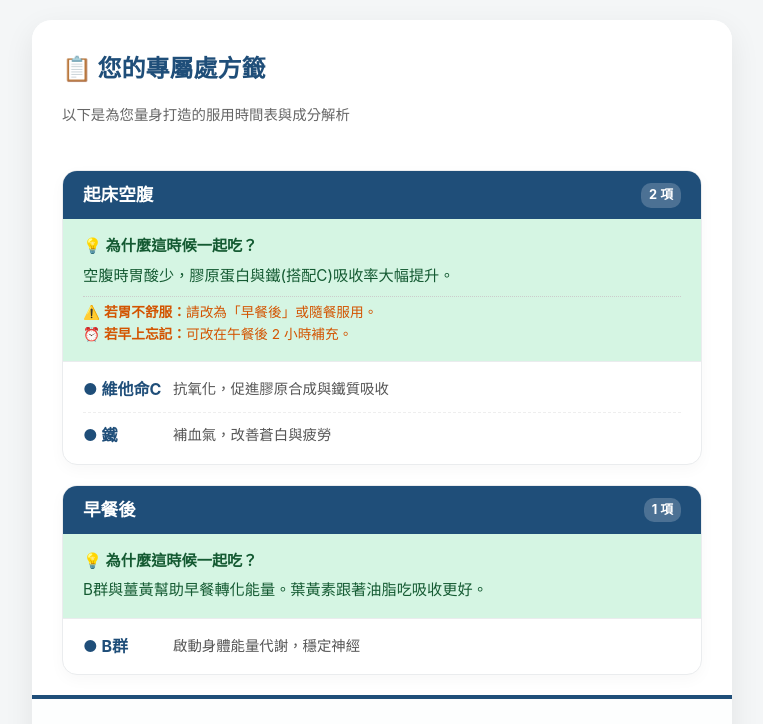
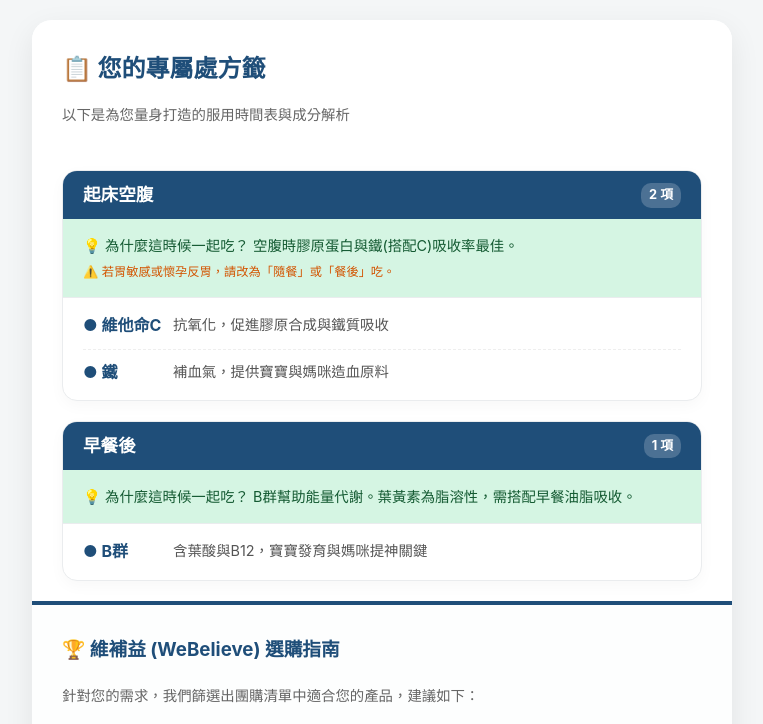
Before and after one commit to rodybambi-leona/health-check, a plain HTML site: page index.html in a window 1280 px wide. Both pictures are taken after a click on the button "查看完整診斷報告 👉". Shown: the top 724 px of the page, without its empty margins (258-1021 px from the left). Drawn offline with Linux system fonts and the light colour scheme.

Commit message:
更新 index.html

```diff
--- a/index.html
+++ b/index.html
@@ -11,9 +11,10 @@
             --primary-light: #EBF5FB; /* 極淺藍背景 */
             --accent-green: #2ECC71; /* 鮮綠 */
             --accent-soft-green: #D5F5E3; /* 淺綠區塊 */
+            --warning-red: #E74C3C;   /* 警示紅 */
+            --mom-pink: #FADBD8;      /* 媽咪粉 */
             --text-dark: #2C3E50;
             --white: #FFFFFF;
-            --warning-orange: #D35400; /* 警示文字顏色 */
         }
 
         body {
@@ -59,7 +60,7 @@
             padding-left: 12px;
         }
 
-        /* 按鈕與選項格線設定 */
+        /* 選項按鈕設定 */
         .option-grid {
             display: grid;
             grid-template-columns: repeat(auto-fill, minmax(150px, 1fr));
@@ -93,6 +94,9 @@
             transform: translateY(-2px);
         }
 
+        /* 特殊選項顏色 (孕婦/素食) */
+        .special-option span { border: 1px dashed var(--primary-dark); background: #fdfdfd; }
+
         select { width: 100%; padding: 12px; border-radius: 8px; border: 1px solid #BDC3C7; font-size: 1rem; background: white; }
 
         .btn-submit {
@@ -107,10 +111,30 @@
         }
         .btn-submit:active { transform: scale(0.98); }
 
-        /* 結果頁樣式 */
+        /* --- 結果頁樣式 --- */
         #result-page { display: none; padding: 0; }
 
         .result-header { padding: 30px 30px 10px 30px; background: var(--white); }
+
+        /* 警示卡片 */
+        .alert-box {
+            margin: 0 30px 20px 30px;
+            padding: 15px;
+            border-radius: 10px;
+            font-size: 0.95rem;
+            display: flex;
+            align-items: flex-start;
+        }
+        .alert-box.mom {
+            background-color: var(--mom-pink);
+            color: #922B21;
+            border: 1px solid #E6B0AA;
+        }
+        .alert-box.normal {
+            background-color: #FEF9E7;
+            color: #7D6608;
+            border: 1px solid #F9E79F;
+        }
 
         .schedule-card {
             margin: 20px 30px;
@@ -133,12 +157,10 @@
         .synergy-box {
             background: var(--accent-soft-green);
             padding: 15px 20px;
-            font-size: 0.95rem;
+            font-size: 0.9rem;
             color: #145A32;
             border-bottom: 1px solid #EAECEE;
         }
-
-        .synergy-title { font-weight: bold; margin-bottom: 5px; display: block; }
 
         .item-list { padding: 15px 20px; }
 
@@ -220,6 +242,16 @@
 
             <div class="question-block">
                 <label class="q-title">3. 您最近的困擾或狀態 (可複選)</label>
+                <div class="option-grid" style="margin-bottom:15px;">
+                     <label class="option-btn special-option">
+                        <input type="checkbox" value="pregnancy">
+                        <span style="color:#C0392B;">🤰 孕期/哺乳媽咪</span>
+                    </label>
+                    <label class="option-btn special-option">
+                        <input type="checkbox" value="vegetarian">
+                        <span style="color:#1E8449;">🥬 素食者</span>
+                    </label>
+                </div>
                 <div class="option-grid" id="symptoms-container">
                     </div>
             </div>
@@ -233,6 +265,8 @@
             <h2 style="color:var(--primary-dark); margin:0;">📋 您的專屬處方籤</h2>
             <p style="color:#666; font-size:0.9rem;">以下是為您量身打造的服用時間表與成分解析</p>
         </div>
+
+        <div id="alert-section"></div>
 
         <div id="schedule-list"></div>
 
@@ -281,57 +315,58 @@
 
     // 成分詳細功效
     const ingredientInfo = {
-        'B群': '啟動身體能量代謝，穩定神經',
+        'B群': '含葉酸與B12，寶寶發育與媽咪提神關鍵',
         '維他命C': '抗氧化，促進膠原合成與鐵質吸收',
-        '鐵': '補血氣，改善蒼白與疲勞',
-        '膠原蛋白': '支撐皮膚彈性，保水',
-        '益生菌': '調整腸道菌叢，改善口腔氣味與排便',
-        '薑黃': '加強代謝，減少身體慢性發炎',
-        '葉黃素': '過濾藍光，保護黃斑部',
-        '生物素': '頭髮與指甲的關鍵原料',
-        '鈣': '穩定神經，預防骨質流失',
-        '鎂': '天然放鬆劑，改善睡眠與情緒',
-        '魚油': '抗發炎(紅腫痘)，保護心血管',
-        '鋅': '修復黏膜與皮膚，控制油脂',
-        'Q10': '心臟動力來源，提升活力',
-        '肌酸': '提升肌肉爆發力與含水量',
-        '蛋白質': '修復肌肉，避免代謝下降',
-        'GABA': '抑制過度興奮神經，助眠',
-        '穀胱甘肽': '強力抗氧化，亮白護肝'
+        '鐵': '補血氣，提供寶寶與媽咪造血原料',
+        '膠原蛋白': '預防妊娠紋，支撐肚皮彈性',
+        '益生菌': '建立寶寶免疫基礎，改善媽咪便秘',
+        '薑黃': '加強代謝 (⚠️孕期請避開，產後可適量)',
+        '葉黃素': '過濾藍光，保護媽咪視力',
+        '生物素': '產後落髮救星',
+        '鈣': '一人吃兩人補，預防抽筋與骨質流失',
+        '鎂': '天然放鬆劑，改善睡眠與肌肉緊繃',
+        '魚油': '補充DHA幫助寶寶腦部發育',
+        '鋅': '修復黏膜，產後傷口癒合',
+        'Q10': '心臟動力 (⚠️孕期/哺乳暫停)',
+        '肌酸': '肌肉爆發力 (⚠️孕期/哺乳暫停)',
+        '蛋白質': '修復組織，乳汁分泌原料',
+        'GABA': '抑制神經興奮，助眠',
+        '穀胱甘肽': '美白 (⚠️孕期/哺乳暫停)'
     };
 
-    // 時間段組合說明 (已加入胃不適與補吃提醒)
+    // 時間段組合說明
     const timeSlotSynergy = {
         '起床空腹': {
             title: '☀️ 開啟吸收的黃金期',
             desc: `
-                空腹時胃酸少，膠原蛋白與鐵(搭配C)吸收率大幅提升。<br>
-                <div style="margin-top:8px; font-size:0.9em; color:#D35400; border-top:1px dotted #ccc; padding-top:5px;">
-                    ⚠️ <b>若胃不舒服：</b>請改為「早餐後」或隨餐服用。<br>
-                    ⏰ <b>若早上忘記：</b>可改在午餐後 2 小時補充。
+                空腹時膠原蛋白與鐵(搭配C)吸收率最佳。<br>
+                <div style="margin-top:5px; font-size:0.85em; color:#D35400;">
+                    ⚠️ 若胃敏感或懷孕反胃，請改為「隨餐」或「餐後」吃。
                 </div>
             `
         },
         '早餐後': {
             title: '🚀 啟動一日能量',
-            desc: 'B群與薑黃幫助早餐轉化能量。葉黃素跟著油脂吃吸收更好。'
+            desc: 'B群幫助能量代謝。葉黃素為脂溶性，需搭配早餐油脂吸收。'
         },
         '午餐後': {
-            title: '🛡️ 強化防護與抗炎',
-            desc: '鈣片移到午餐避開鐵劑競爭。魚油隨餐吃，幫助下午專注抗炎。'
+            title: '🛡️ 強化防護',
+            desc: '鈣片移至午餐以避開早餐的鐵劑。魚油隨餐吃吸收最好。'
         },
         '運動前後': {
-            title: '💪 肌肉修復黃金窗',
-            desc: '肌酸與蛋白質即時回補肌肉損耗。'
+            title: '💪 修復黃金窗',
+            desc: '蛋白質即時回補肌肉與體力損耗。'
         },
         '睡前': {
-            title: '🌙 神經放鬆與修復',
-            desc: '鎂與GABA關閉緊繃神經。肝臟排毒期適合穀胱甘肽。'
+            title: '🌙 放鬆與修復',
+            desc: '鎂幫助神經放鬆。益生菌睡前空腹吃，定殖效果佳。'
         }
     };
 
     // 症狀對應規則
     const rules = {
+        'pregnancy': ['B群', '鐵', '鈣', '魚油', '益生菌', '維他命C'], // 孕期核心
+        'vegetarian': ['B群', '鐵', '鋅', '鈣'], // 素食核心
         'fatigue': ['B群', '鐵', 'Q10'],
         'pale': ['鐵', '維他命C', 'B群'],
         'dull_skin': ['穀胱甘肽', '維他命C', '膠原蛋白'],
@@ -353,20 +388,25 @@
         'bad_breath': ['益生菌', '鋅']
     };
 
+    // ⛔️ 禁忌規則：如果選了 Key，就要移除 Value 裡的成分
+    const contraindications = {
+        'pregnancy': ['Q10', '穀胱甘肽', '肌酸', '薑黃', 'A醇'],
+        'vegetarian': ['魚油', '膠原蛋白'] // 除非標示素食，否則預設移除，或提示
+        // 註：這裡假設使用者的魚油/膠原是動物性，若是素食來源可保留，這邊先做嚴格過濾
+    };
+
     // 維補益產品資料
     const wbData = {
-        'B群': { name: '天然酵母B群', desc: '早餐後 2 顆｜提神不燥熱' },
-        '維他命C': { name: '西印度櫻桃C', desc: '早餐後或空腹 2 顆｜助膠原吸收' },
-        '鈣': { name: '海藻鈣', desc: '午餐後 2 顆｜高吸收率' },
-        '鎂': { name: '天然酵母鎂', desc: '睡前 1-2 顆｜放鬆好眠' },
-        '鋅': { name: '天然酵母鋅', desc: '午晚餐後 1 顆｜修復皮膚/黏膜' },
-        '薑黃': { name: '薑黃', desc: '餐後 2 顆｜加強代謝' },
-        '鐵': { name: '酵母鐵', desc: '早上空腹 1 顆｜氣色救星' }
+        'B群': { name: '天然酵母B群', desc: '早餐後 2 顆｜含葉酸，孕媽咪/備孕必備' },
+        '維他命C': { name: '西印度櫻桃C', desc: '早餐後或空腹 2 顆｜天然來源更溫和' },
+        '鈣': { name: '海藻鈣', desc: '午餐後 2 顆｜素食可食，孕期補鈣首選' },
+        '鎂': { name: '天然酵母鎂', desc: '睡前 1-2 顆｜幫助入睡，預防抽筋' },
+        '鋅': { name: '天然酵母鋅', desc: '午晚餐後 1 顆｜增強保護力' },
+        '薑黃': { name: '薑黃', desc: '餐後 2 顆｜加強代謝 (孕期暫停)' },
+        '鐵': { name: '酵母鐵', desc: '早上空腹 1 顆｜溫和不便秘，孕期必備' }
     };
 
-    // --- 2. 初始化與邏輯 ---
-
-    // 產生選項
+    // --- 初始化 ---
     const container = document.getElementById('symptoms-container');
     symptoms.forEach(item => {
         container.innerHTML += `
@@ -378,13 +418,20 @@
     });
 
     function showResults() {
+        // 取得輸入
         const gender = document.querySelector('input[name="gender"]:checked').value;
         const age = document.getElementById('age').value;
-        const checked = Array.from(document.querySelectorAll('#symptoms-container input:checked')).map(cb => cb.value);
 
-        let needs = new Set(['B群']); // 基礎
+        // 取得所有勾選的 checkbox (包含一般症狀與特殊身份)
+        const allCheckboxes = document.querySelectorAll('input[type="checkbox"]:checked');
+        const checkedValues = Array.from(allCheckboxes).map(cb => cb.value);
 
-        // 性別規則
+        const isPregnant = checkedValues.includes('pregnancy');
+        const isVeg = checkedValues.includes('vegetarian');
+
+        let needs = new Set(['B群']); // 所有人基礎
+
+        // 1. 性別規則
         if (gender === 'female') {
             if (['15-25', '26-40'].includes(age)) { needs.add('鐵'); needs.add('維他命C'); }
             else { needs.add('鈣'); needs.add('魚油'); }
@@ -393,19 +440,64 @@
             if (['41-55', '56+'].includes(age)) needs.add('魚油');
         }
 
-        // 症狀規則
-        checked.forEach(s => {
+        // 2. 症狀與特殊身份規則疊加
+        checkedValues.forEach(s => {
             if(rules[s]) rules[s].forEach(n => needs.add(n));
             if(s === 'fatigue' && gender === 'female') needs.add('鐵');
         });
 
+        // 3. ⛔️ 禁忌過濾邏輯 (最重要的一步)
+        if (isPregnant) {
+            contraindications['pregnancy'].forEach(banned => needs.delete(banned));
+        }
+        if (isVeg) {
+            // 素食者移除動物性產品 (除非確認是素食來源)
+            // 這裡假設魚油是一般的，建議移除並改推亞麻仁油(但清單沒這個)，
+            // 為求安全先移除魚油與膠原蛋白
+            contraindications['vegetarian'].forEach(banned => needs.delete(banned));
+        }
+
         const finalNeeds = Array.from(needs);
+
+        renderAlerts(isPregnant, isVeg);
         renderSchedule(finalNeeds);
         renderWb(finalNeeds);
 
         document.getElementById('quiz-page').style.display = 'none';
         document.getElementById('result-page').style.display = 'block';
         window.scrollTo(0,0);
+    }
+
+    function renderAlerts(isMom, isVeg) {
+        const alertSection = document.getElementById('alert-section');
+        alertSection.innerHTML = '';
+
+        if (isMom) {
+            alertSection.innerHTML += `
+                <div class="alert-box mom">
+                    <span style="font-size:1.5rem; margin-right:10px;">🤰</span>
+                    <div>
+                        <strong>孕媽咪/哺乳專屬提醒：</strong><br>
+                        1. 系統已自動為您移除 <b>Q10、穀胱甘肽、薑黃</b> 等暫不建議使用的成分。<br>
+                        2. <b>魚油</b>建議在預產期前 2 週暫停食用 (或是諮詢醫師)，哺乳期可恢復食用。<br>
+                        3. <b>維補益的海藻鈣與酵母B群</b> 非常適合孕期補充，請放心食用。
+                    </div>
+                </div>
+            `;
+        }
+
+        if (isVeg) {
+            alertSection.innerHTML += `
+                <div class="alert-box normal">
+                    <span style="font-size:1.5rem; margin-right:10px;">🥬</span>
+                    <div>
+                        <strong>素食者營養筆記：</strong><br>
+                        1. 已加強 <b>B12 (B群) 與 鐵</b> 的補充建議，這是素食者最易缺乏的。<br>
+                        2. 系統移除了魚油與膠原蛋白 (通常為動物性)。若您想補充 Omega-3，建議另外攝取亞麻仁油或藻油。
+                    </div>
+                </div>
+            `;
+        }
     }
 
     function renderSchedule(list) {
@@ -454,7 +546,7 @@
                 `;
             }
         }
-        document.getElementById('schedule-list').innerHTML = html || '<p style="text-align:center; padding:20px;">請先勾選您的狀況</p>';
+        document.getElementById('schedule-list').innerHTML = html || '<p style="text-align:center; padding:20px;">恭喜您！目前狀態良好，維持基礎均衡飲食即可。</p>';
     }
 
     function renderWb(list) {
```
